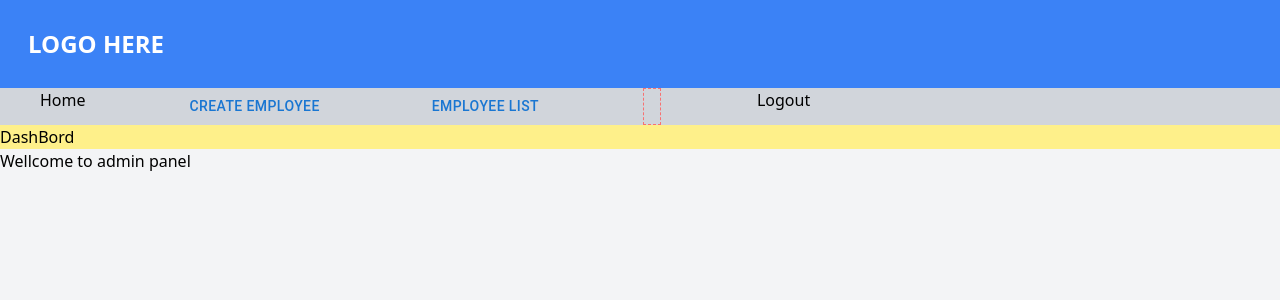
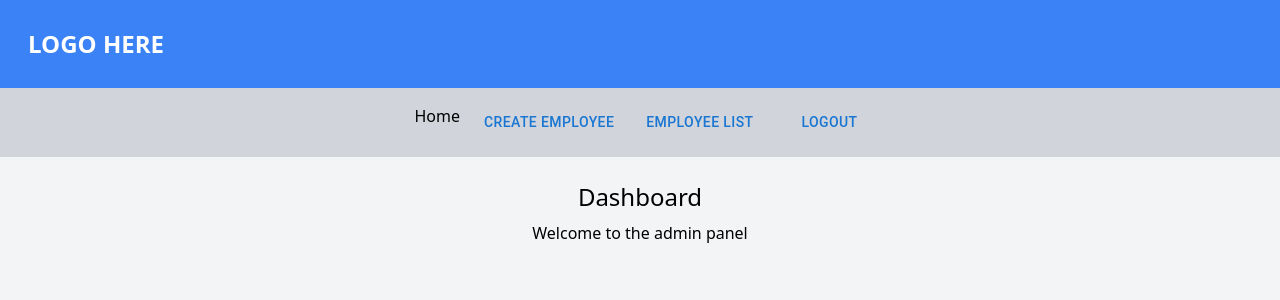
Before and after one commit to Akkimdivya/Dealday, a React (Create React App) app in the folder frontend/: page /dashbord/1 in a window 1280 px wide. Shown: the top 300 px of the page. Built offline with nearby package versions, Linux system fonts and the light colour scheme; no server answers.

Commit message:
Update DashBord.js

```diff
--- a/frontend/src/components/DashBord.js
+++ b/frontend/src/components/DashBord.js
@@ -1,36 +1,37 @@
-import React, { useEffect, useState } from 'react'
-import axios from "axios"
-import { Link, useParams } from 'react-router-dom'
+import React, { useEffect, useState } from 'react';
+import axios from "axios";
+import { Link, useParams } from 'react-router-dom';
 import Button from '@mui/material/Button';
 
 const DashBord = () => {
-  let [name, setname] = useState("")
-  let ID = useParams()
+  const [name, setName] = useState("");
+  const { ID } = useParams();
 
-  useEffect(()=>{
-    axios.get(`https://dealday.vercel.app/user/${ID.ID}`)
-    .then((e)=>{
-      setname(e.data)
-
-    })
-    .catch(()=>{console.log("unable to fetch data in Edit comp");})
-},[])
+  useEffect(() => {
+    axios.get(`https://dealday.onrender.com/user/${ID.ID}`)
+      .then((response) => {
+        setName(response.data.name);
+      })
+      .catch(() => {
+        console.log("Unable to fetch data");
+      });
+  }, [ID]);
 
   return (
     <div>
-      <div id='navbar' className='bg-gray-300  '>
-        <ul className='flex gap-24 px-10'>
-          <li>Home</li>
-          <li><Button variant="text"><Link to='/create-employee'> Create Employee</Link></Button> </li>
-          <li><Button variant="text"><Link to="/employee-list">  Employee list </Link></Button> </li>
-          <li className='p-2 text-red-500 border border-dashed border-red-400 '>{name}</li>
-          <li>Logout</li>
+      <nav className='bg-gray-300 p-4'>
+        <ul className='flex gap-4 justify-center'>
+          <li><Link to='/'>Home</Link></li>
+          <li><Button variant="text"><Link to='/create-employee'>Create Employee</Link></Button></li>
+          <li><Button variant="text"><Link to="/employee-list">Employee List</Link></Button></li>
+          <li className='text-red-500'>{name}</li>
+          <li><Button variant="text"><Link to='/logout'>Logout</Link></Button></li>
         </ul>
-      </div>
-      <h1 className='bg-yellow-200'>DashBord</h1>
-      <p>Wellcome to admin panel</p>
+      </nav>
+      <h1 className='text-center text-2xl mt-6'>Dashboard</h1>
+      <p className='text-center mt-2'>Welcome to the admin panel</p>
     </div>
-  )
-}
+  );
+};
 
 export default DashBord;
```
